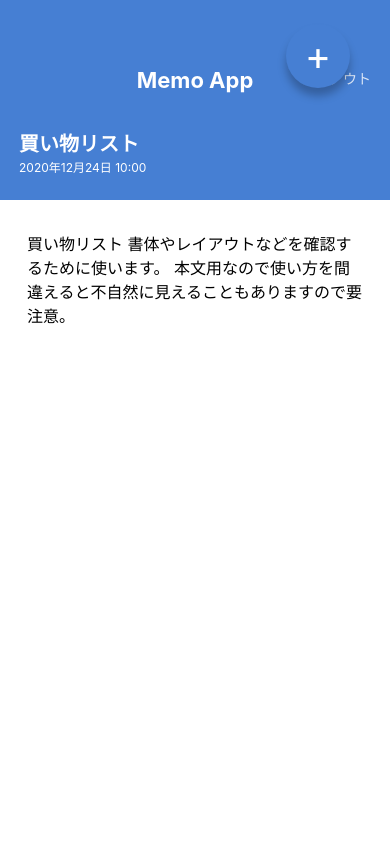
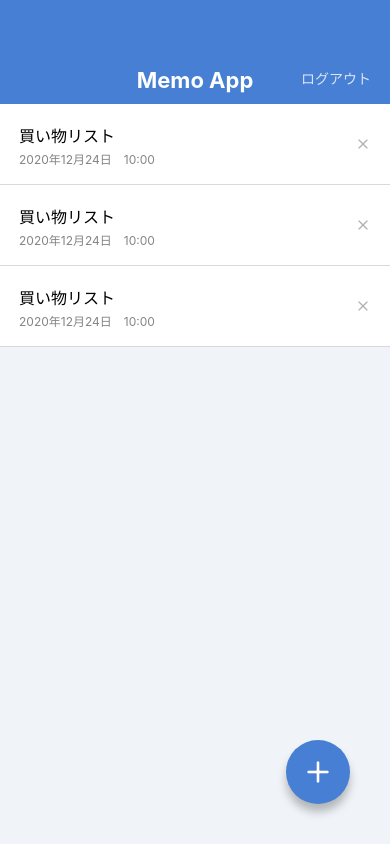
Before and after one commit to indanameofluv/MemoApp2, a React Native app: screen / in a window 390 px wide. Built offline with nearby package versions, Linux system fonts and the light colour scheme.

Commit message:
Install @expo/vector-icons

```diff
--- a/App.jsx
+++ b/App.jsx
@@ -1,11 +1,10 @@
 import React from 'react';
-import { StyleSheet, View, } from 'react-native';
 
 import MemoListScreen from './src/screens/MemoListScreen';
-import MemoDetailScreen from './src/screens/MemoDetailScreen';
+// import MemoDetailScreen from './src/screens/MemoDetailScreen';
 
 export default function App() {
   return (
-    <MemoDetailScreen />
+    <MemoListScreen />
   );
 }
--- a/package.json
+++ b/package.json
@@ -8,6 +8,7 @@
     "eject": "expo eject"
   },
   "dependencies": {
+    "@expo/vector-icons": "^12.0.4",
     "expo": "~40.0.0",
     "expo-status-bar": "~1.0.3",
     "prop-types": "^15.7.2",
--- a/src/components/CircleButton.jsx
+++ b/src/components/CircleButton.jsx
@@ -1,19 +1,20 @@
 import React from 'react';
-import { View, Text, StyleSheet } from 'react-native';
+import { View, StyleSheet } from 'react-native';
 import { string, shape } from 'prop-types';
+import { Feather } from '@expo/vector-icons';
 
 export default function CircleButton(props) {
-  const { children, style } = props;
+  const { style, name } = props;
   return (
     <View style={[styles.circleButton, style]}>
-      <Text style={styles.circleButtonLabel}>{children}</Text>
+      <Feather name={name} size={32} color="white" />
     </View>
   );
 }
 
 CircleButton.propTypes = {
-  children: string.isRequired,
   style: shape(),
+  name: string.isRequired,
 };
 
 CircleButton.defaultProps = {
@@ -40,6 +41,6 @@
     color: '#ffffff',
     fontSize: 40,
     lineHeight: 40,
-    elevation: 8, ///androidのみ対応のもの影がつくよ〜
+    elevation: 8, // androidのみ対応のもの影がつくよ〜
   },
 });
--- a/src/components/MemoList.jsx
+++ b/src/components/MemoList.jsx
@@ -1,5 +1,6 @@
 import React from "react";
 import { View, Text, StyleSheet } from "react-native";
+import { Feather } from '@expo/vector-icons';
 
 export default function MemoList() {
     return(
@@ -10,7 +11,7 @@
                 <Text style={styles.memoListItemDate}>2020年12月24日　10:00</Text>
             </View>
             <View>
-                <Text>X</Text>
+                <Feather name='x' size={16} color='#B0B0B0' />
             </View>
         </View>
 
@@ -22,7 +23,7 @@
                 <Text style={styles.memoListItemDate}>2020年12月24日　10:00</Text>
             </View>
             <View>
-                <Text>X</Text>
+            <Feather name='x' size={16} color='#B0B0B0' />
             </View>
         </View>
 
@@ -33,7 +34,7 @@
                  <Text style={styles.memoListItemDate}>2020年12月24日　10:00</Text>
             </View>
             <View>
-                <Text>X</Text>
+            <Feather name='x' size={16} color='#B0B0B0' />
             </View>
         </View>
 
--- a/src/screens/MemoDetailScreen.jsx
+++ b/src/screens/MemoDetailScreen.jsx
@@ -21,7 +21,7 @@
           本文用なので使い方を間違えると不自然に見えることもありますので要注意。
         </Text>
       </ScrollView>
-      <CircleButton style={{ top: 24 }}>+</CircleButton>
+      <CircleButton style={{ top: 160, bottom: 'auto' }} name='edit-2' />
     </View>
   );
 }
--- a/src/screens/MemoListScreen.jsx
+++ b/src/screens/MemoListScreen.jsx
@@ -10,7 +10,7 @@
     <View style={styles.container}>
       <AppBar />
       <MemoList />
-      <CircleButton>+</CircleButton>
+      <CircleButton name='plus' />
     </View>
   );
 }
```
Also changed, not shown: 1 other file (tests, documents, lock files or other folders).
